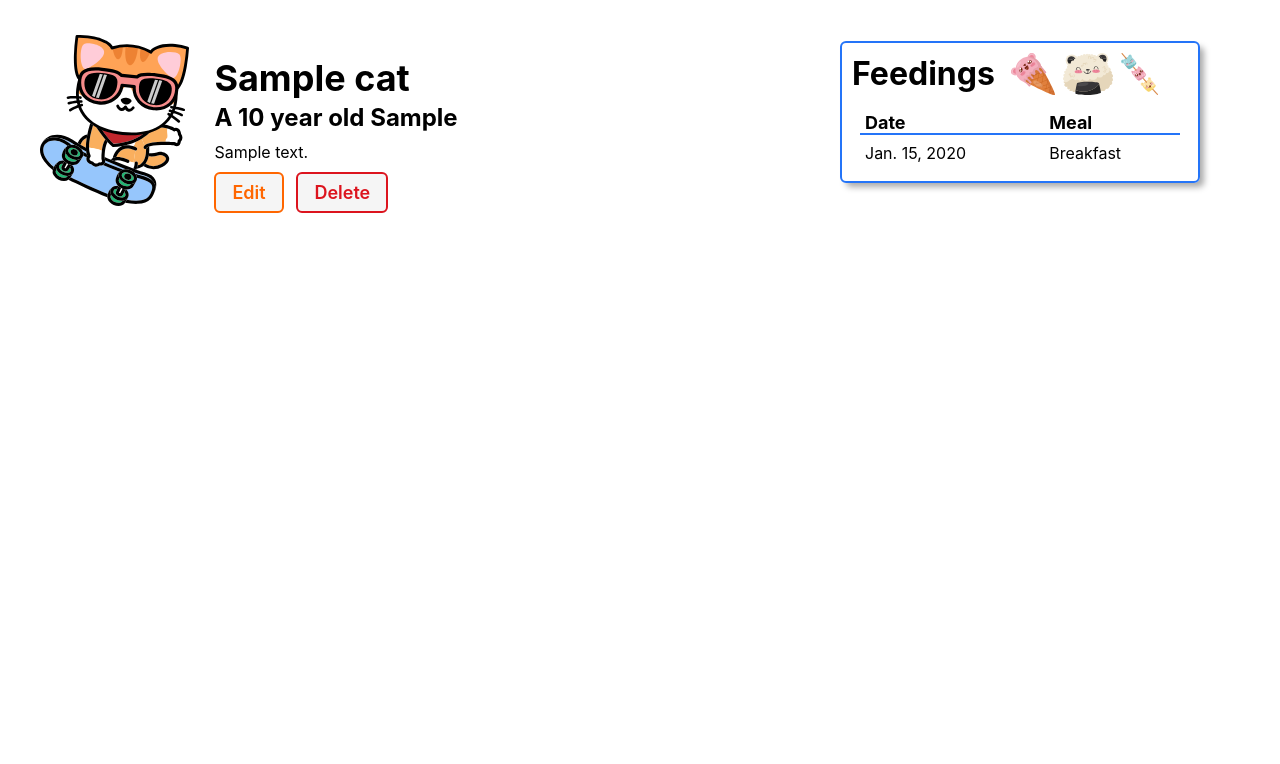
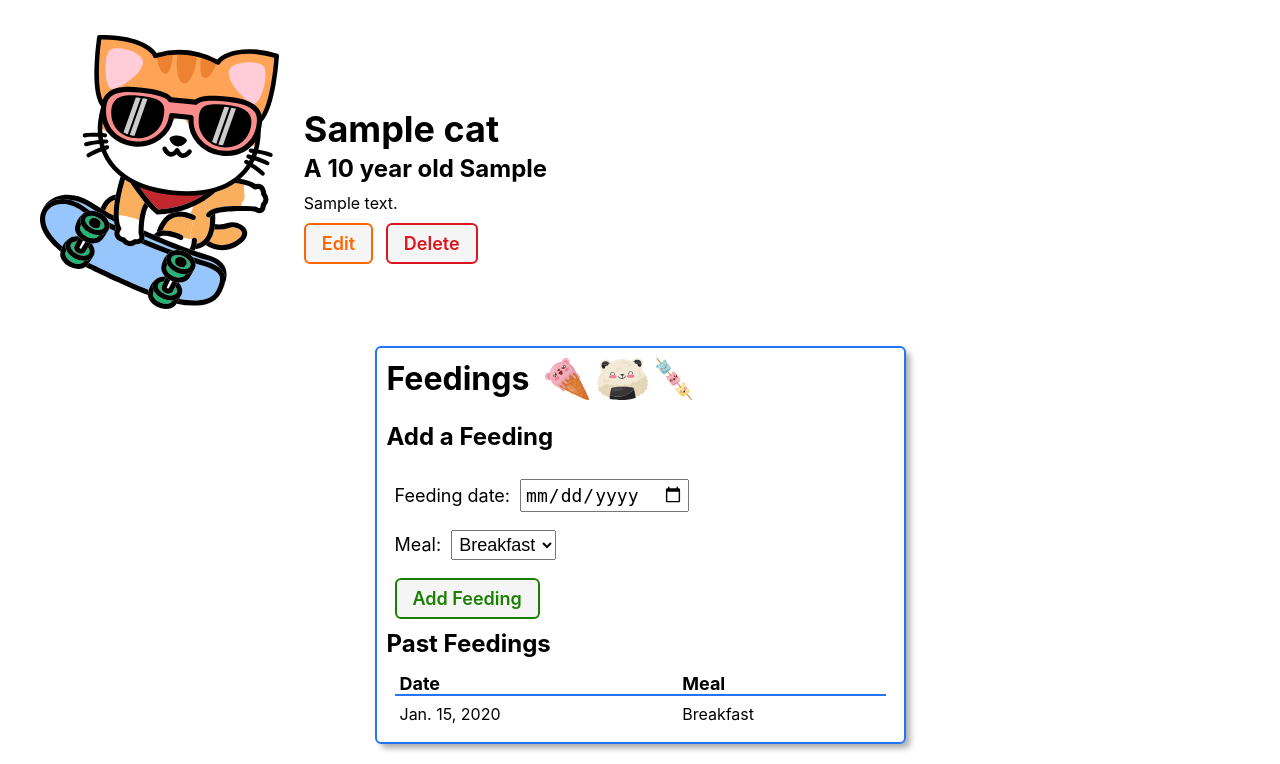
Before and after one commit to AyaEhab7/django-crud-app-cat-collector, a Django app: page /cats/1/ in a window 1280 px wide. Shown: the part 55-819 px from the top of the page. Before the commit the page ends 268 px from the top, so only its background shows below. Run offline with Django 5.2, Linux system fonts and the light colour scheme; tables that the repository leaves empty hold one stand-in row (values such as "Sample post").

Commit message:
django one to many relationships

```diff
--- /dev/null
+++ b/main_app/forms.py
@@ -0,0 +1,16 @@
+from django import forms
+from .models import Feeding
+
+class FeedingForm(forms.ModelForm):
+    class Meta:
+        model = Feeding
+        fields = ['date', 'meal']
+        widgets = {
+            'date': forms.DateInput(
+                format=('%Y - %m - %d'),
+                attrs={
+                    'placeholder': 'Select a date',
+                    'type': 'date'
+                }
+            ),
+        }
--- a/main_app/models.py
+++ b/main_app/models.py
@@ -36,3 +36,7 @@ class Feeding(models.Model):
     def __str__(self):
         # Nice method for obtaining the friendly value of a Field.choice
         return f"{self.get_meal_display()} on {self.date}"
+
+    # Define the default order of feedings
+    class Meta:
+        ordering = ['-date']  # This line makes the newest feedings appear first
--- a/main_app/templates/cats/detail.html
+++ b/main_app/templates/cats/detail.html
@@ -1,8 +1,13 @@
 {% extends 'base.html' %}
 {% load static %}
+
+<!-- Allows us to inster the css for this page into the layout page -->
 {% block head %}
 <link rel="stylesheet" href="{% static 'css/cats/cat-detail.css' %}" />
 {% endblock %}
+
+
+<!--  -->
 {% block content %}
 <section class="cat-container">
   <div class="cat-img">
@@ -21,8 +26,13 @@
       <a href="{% url 'cat-update' cat.id %}" class="btn warn">Edit</a>
       <a href="{% url 'cat-delete' cat.id %}" class="btn danger">Delete</a>
     </div>
+
   </div>
-  </div>
+
+
+
+</section>
+
 
 <div class="feedings-toy-container">
   <section class="feedings">
@@ -38,6 +48,17 @@
         alt="A kabob of kittens"
       />
     </div>
+    <!-- FEEDING FORM -->
+    <h3>Add a Feeding</h3>
+    <form action="{% url 'add-feeding' cat.id %}" method="post" class="subsection-content" autocomplete="off">
+      {% csrf_token %}
+      {{ feeding_form.as_p }}
+      <button type="submit" class="btn submit">Add Feeding</button>
+    </form>
+
+    <!-- FEEDING LIST -->
+    <h3>Past Feedings</h3>
+    {% if cat.feeding_set.all.count %}
       <table>
         <thead>
           <tr>
@@ -54,7 +75,12 @@
           {% endfor %}
         </tbody>
       </table>
+    {% else %}
+      <div class="subsection-content">
+        <p>⚠️ {{cat.name}} has not been fed!</p>
+      </div>
+    {% endif %}
   </section>
 </div>
-</section>
+
 {% endblock %}
--- a/main_app/urls.py
+++ b/main_app/urls.py
@@ -13,6 +13,6 @@ urlpatterns = [
     path('cats/create/', views.CatCreate.as_view(), name='cat-create'),
     path('cats/<int:pk>/update/', views.CatUpdate.as_view(), name='cat-update'),
     path('cats/<int:pk>/delete/', views.CatDelete.as_view(), name='cat-delete'),
-
+    path('cats/<int:cat_id>/add-feeding/', views.add_feeding, name='add-feeding'),
 
 ]
--- a/main_app/views.py
+++ b/main_app/views.py
@@ -1,7 +1,7 @@
-from django.shortcuts import render
+from django.shortcuts import render, redirect
 from django.views.generic.edit import CreateView, UpdateView, DeleteView
 from .models import Cat
-
+from .forms import FeedingForm
 
 # class Cat:
 #     def __init__(self, name, breed, description, age):
@@ -30,7 +30,25 @@ def cat_index(request):
 
 def cat_detail(request, cat_id):
     cat = Cat.objects.get(id=cat_id)
-    return render(request, 'cats/detail.html', {'cat': cat})
+
+    feeding_form = FeedingForm()
+    return render(request, 'cats/detail.html', {
+        # include the cat and feeding_form in the context
+        'cat': cat, 'feeding_form': feeding_form
+    })
+
+def add_feeding(request, cat_id):
+    # create a ModelForm instance using the data in request.POST
+    form = FeedingForm(request.POST)
+    # validate the form
+    if form.is_valid():
+        # don't save the form to the db until it
+        # has the cat_id assigned
+        new_feeding = form.save(commit=False)
+        new_feeding.cat_id = cat_id
+        new_feeding.save()
+    return redirect('cat-detail', cat_id=cat_id)
+
 
 #CAV:
 class CatCreate(CreateView):
```
Lines whose indentation alone changed are shown as unchanged.
